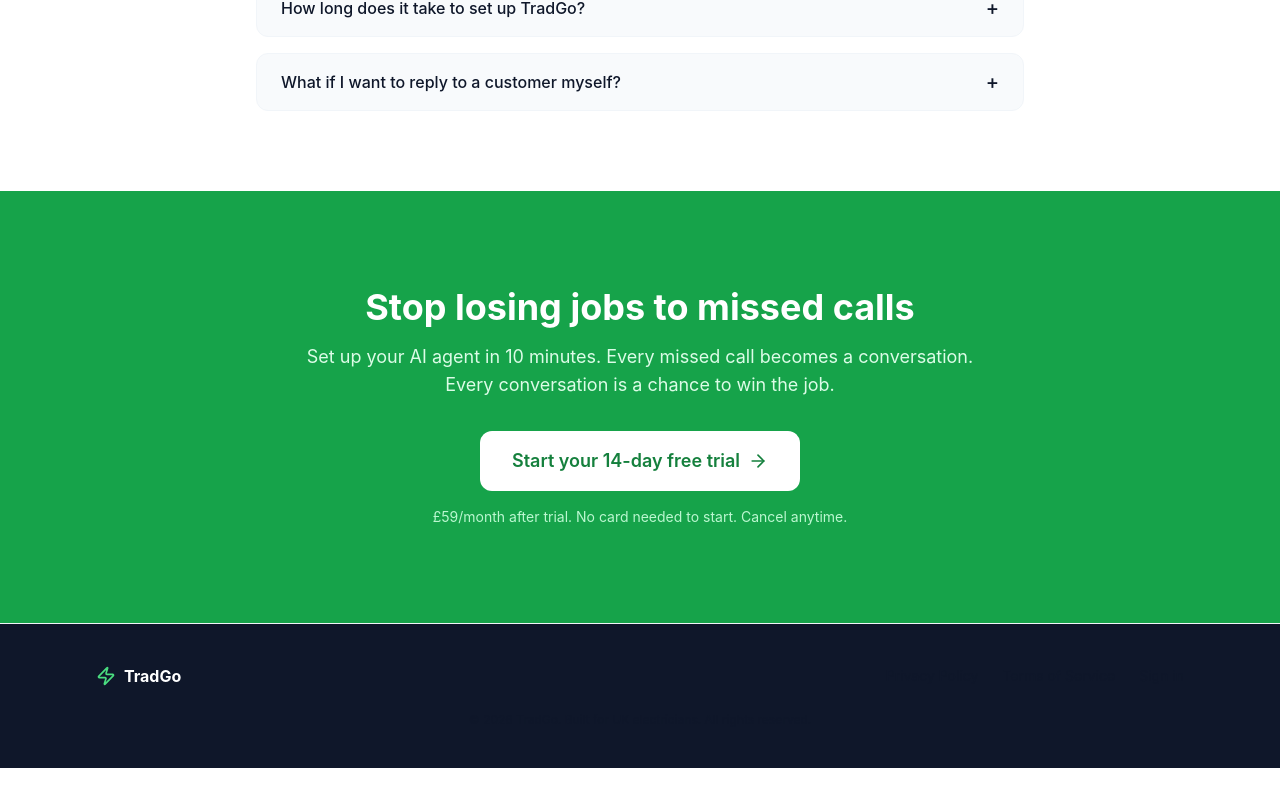
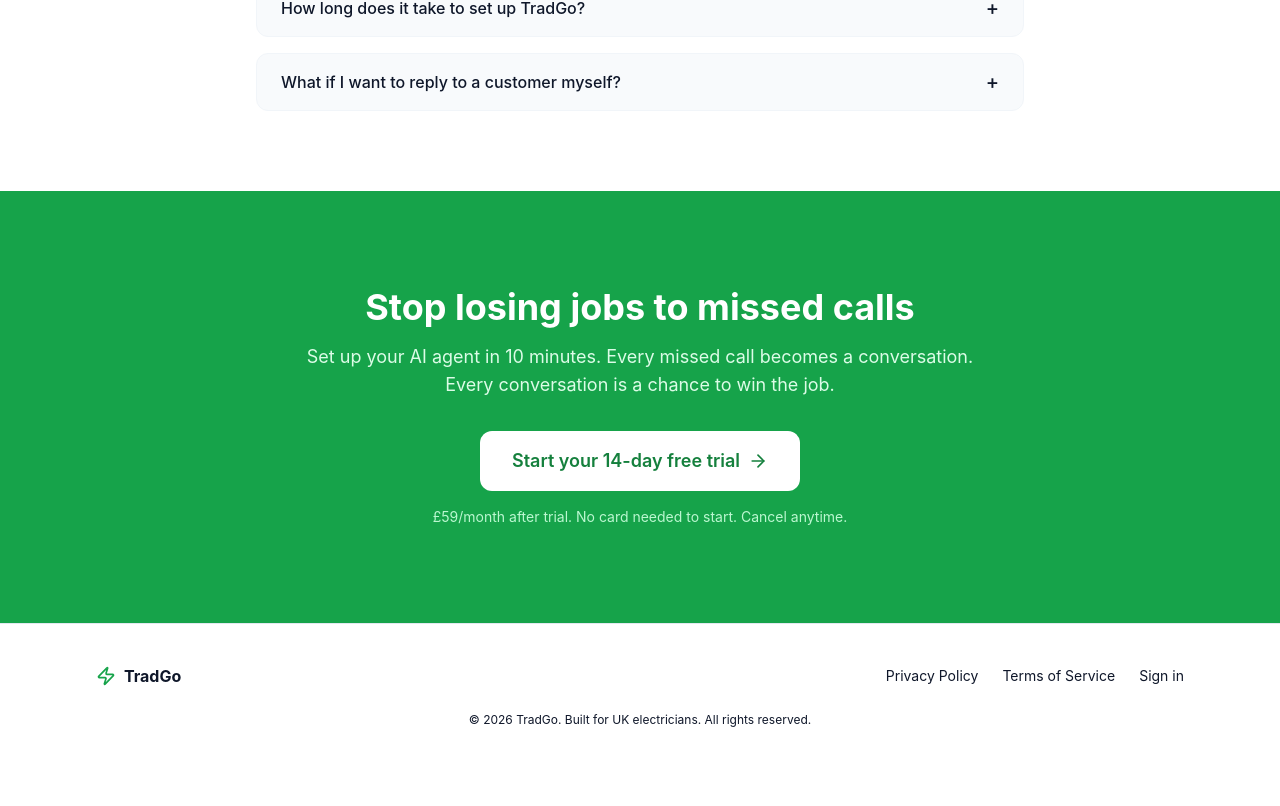
Before and after one commit to Agricog/TradGo, a React (Vite) app in the folder frontend/: page / in a window 1280 px wide. Shown: the part 5911-6717 px from the top of the page. Built offline with nearby package versions, Linux system fonts and the light colour scheme; no server answers.

Commit message:
Update LandingPage.tsx

```diff
--- a/frontend/src/components/pages/LandingPage.tsx
+++ b/frontend/src/components/pages/LandingPage.tsx
@@ -668,21 +668,21 @@ export default function LandingPage() {
         </div>
       </section>
 
-      {/* FOOTER */}
-      <footer className="border-t border-surface-100 bg-surface-900">
+     {/* FOOTER */}
+      <footer className="border-t border-surface-200 bg-white">
         <div className="max-w-6xl mx-auto px-4 sm:px-6 lg:px-8 py-10">
           <div className="flex flex-col sm:flex-row items-center justify-between gap-6">
             <div className="flex items-center gap-2">
-              <Zap className="h-5 w-5 text-brand-400" />
-              <span className="font-bold text-white">TradGo</span>
+              <Zap className="h-5 w-5 text-brand-600" />
+              <span className="font-bold text-surface-900">TradGo</span>
             </div>
-            <div className="flex items-center gap-6 text-sm text-surface-300">
-              <Link to="/privacy" className="hover:text-white transition-colors">Privacy Policy</Link>
-              <Link to="/terms" className="hover:text-white transition-colors">Terms of Service</Link>
-              <Link to="/dashboard" className="hover:text-white transition-colors">Sign in</Link>
+            <div className="flex items-center gap-6 text-sm text-surface-500">
+              <Link to="/privacy" className="hover:text-surface-900 transition-colors">Privacy Policy</Link>
+              <Link to="/terms" className="hover:text-surface-900 transition-colors">Terms of Service</Link>
+              <Link to="/dashboard" className="hover:text-surface-900 transition-colors">Sign in</Link>
             </div>
           </div>
-          <p className="mt-6 text-center text-xs text-surface-500">
+          <p className="mt-6 text-center text-xs text-surface-400">
             © {new Date().getFullYear()} TradGo. Built for UK electricians. All rights reserved.
           </p>
         </div>
```
